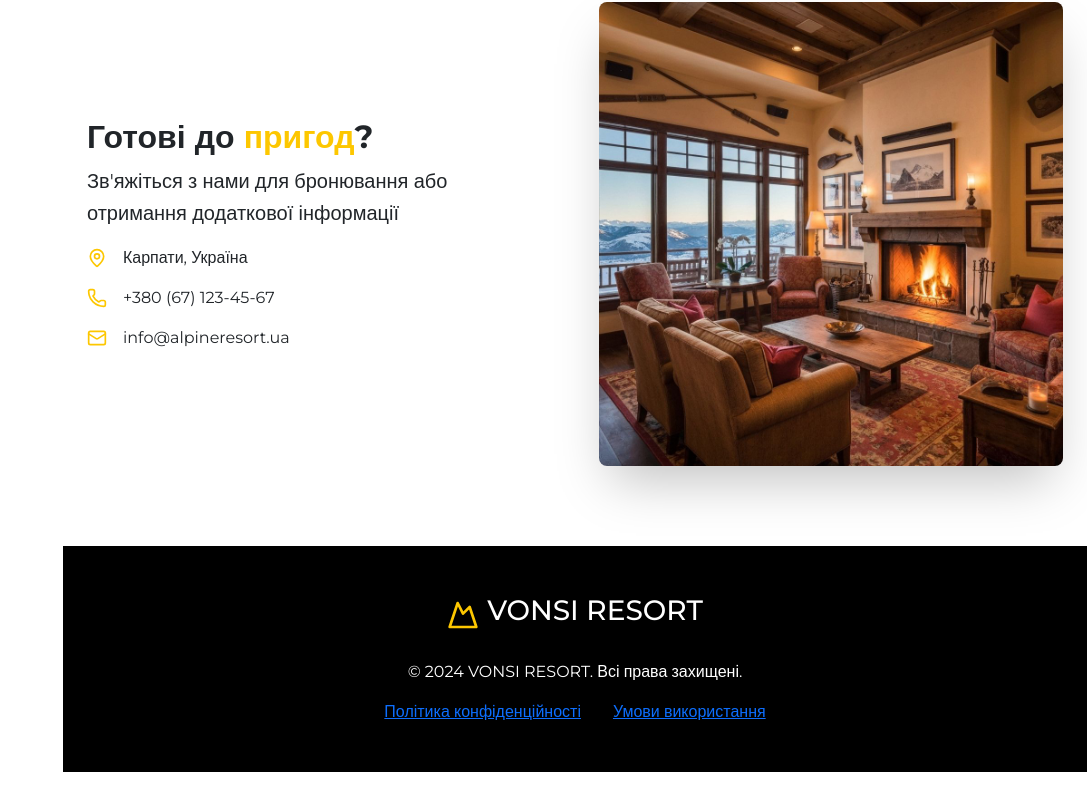
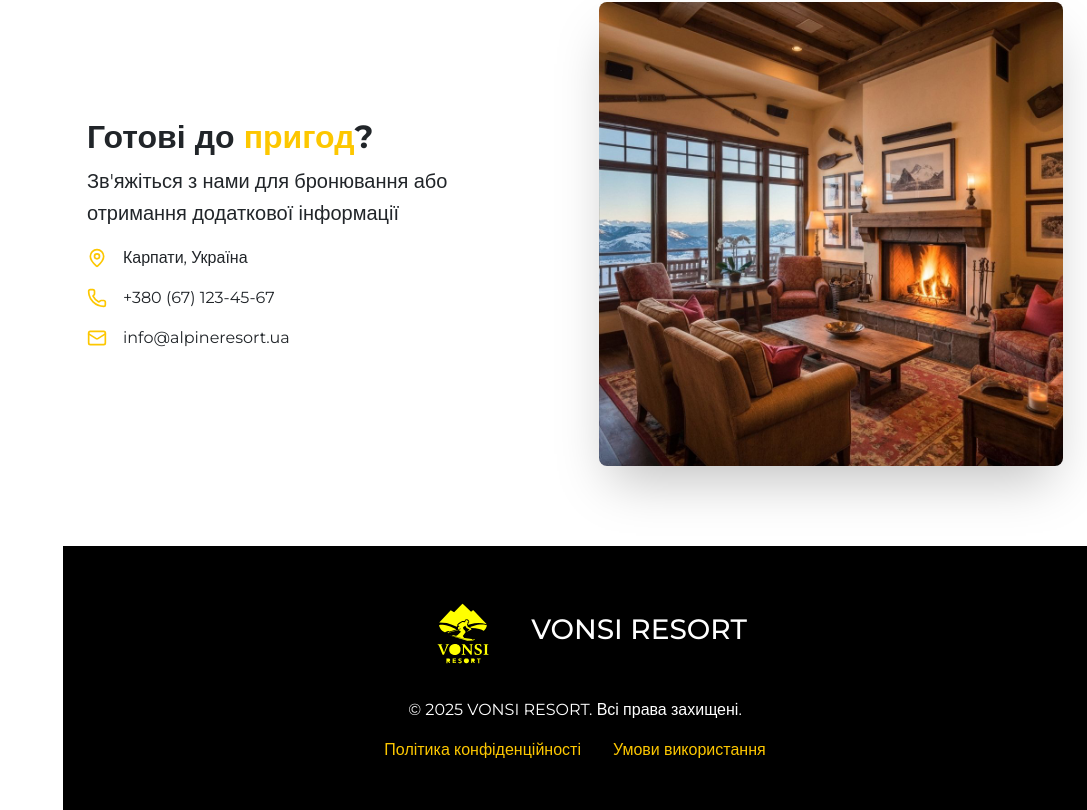
Before and after one commit to AnonimHakerrr/Vonsi, a React (Vite) app in the folder frontend/: page / in a window 1280 px wide. Shown: the part 1737-2547 px from the top of the page, without its empty margins (193-1280 px from the left). Before the commit the page ends 2509 px from the top, so only its background shows below. Built offline with nearby package versions, Linux system fonts and the light colour scheme; a web font is replaced by a local one.

Commit message:
Finish HomePage

```diff
--- a/frontend/src/pages/Homepage.tsx
+++ b/frontend/src/pages/Homepage.tsx
@@ -180,22 +180,54 @@ export default function HomePage() {
         <footer className="bg-black text-white py-12 px-6">
           <div className="max-w-7xl mx-auto text-center">
             <div className="flex items-center justify-center gap-2 mb-6">
-              <Mountain className="h-8 w-8 text-yellow-400" />
+              <svg
+                xmlns="http://www.w3.org/2000/svg"
+                className="h-20 w-30 text-yellow-400"
+                width="1024"
+                height="1024"
+                viewBox="0 0 1024 1024"
+              >
+                <g fill="yellow" stroke="none">
+                  <path d="M 690 825 L 690 833 L 691 834 L 691 836 L 706 836 L 707 837 L 707 884 L 708 885 L 720 885 L 720 837 L 721 836 L 737 836 L 737 825 Z" />
+                  <path d="M 617 825 L 617 884 L 629 884 L 630 883 L 630 865 L 631 864 L 638 864 L 642 869 L 643 872 L 645 874 L 646 877 L 651 884 L 665 884 L 665 882 L 653 865 L 653 862 L 661 855 L 662 851 L 663 850 L 663 839 L 662 838 L 661 834 L 656 829 L 652 827 L 650 827 L 649 826 L 645 826 L 644 825 Z" />
+                  <path d="M 630 837 L 631 836 L 643 836 L 644 837 L 646 837 L 650 841 L 650 848 L 646 852 L 645 852 L 644 853 L 640 853 L 639 854 L 631 854 L 630 853 Z" />
+                  <path d="M 380 825 L 380 884 L 423 884 L 423 873 L 393 873 L 392 872 L 392 861 L 393 860 L 419 860 L 419 849 L 394 849 L 393 848 L 393 837 L 394 836 L 421 836 L 421 829 L 422 828 L 422 825 Z" />
+                  <path d="M 300 825 L 300 884 L 301 885 L 313 885 L 313 865 L 314 864 L 321 864 L 327 872 L 328 875 L 330 877 L 334 884 L 348 884 L 348 882 L 336 865 L 336 862 L 340 860 L 345 855 L 347 851 L 347 839 L 346 838 L 345 834 L 340 829 L 336 827 L 333 827 L 332 826 L 327 826 L 326 825 Z" />
+                  <path d="M 313 837 L 314 836 L 326 836 L 327 837 L 330 837 L 334 841 L 334 847 L 333 848 L 333 849 L 330 852 L 329 852 L 328 853 L 314 853 L 313 852 Z" />
+                  <path d="M 548 824 L 547 825 L 544 825 L 543 826 L 536 829 L 528 837 L 528 838 L 525 842 L 525 844 L 524 845 L 524 848 L 523 849 L 523 861 L 524 862 L 524 865 L 525 866 L 527 871 L 529 873 L 529 874 L 535 880 L 536 880 L 538 882 L 539 882 L 542 884 L 545 884 L 546 885 L 549 885 L 550 886 L 560 886 L 561 885 L 564 885 L 565 884 L 567 884 L 568 883 L 570 883 L 571 882 L 572 882 L 574 880 L 575 880 L 582 873 L 582 872 L 584 870 L 584 869 L 586 866 L 586 864 L 587 863 L 587 857 L 588 856 L 588 852 L 587 851 L 587 846 L 586 845 L 586 843 L 585 842 L 584 839 L 582 837 L 582 836 L 576 830 L 575 830 L 573 828 L 572 828 L 569 826 L 567 826 L 566 825 L 563 825 L 562 824 Z" />
+                  <path d="M 552 835 L 560 835 L 561 836 L 563 836 L 565 838 L 566 838 L 571 843 L 571 844 L 572 845 L 572 846 L 573 847 L 573 848 L 574 849 L 574 860 L 573 861 L 573 863 L 572 864 L 572 865 L 570 867 L 570 868 L 567 871 L 566 871 L 564 873 L 563 873 L 562 874 L 559 874 L 558 875 L 552 875 L 551 874 L 549 874 L 548 873 L 547 873 L 546 872 L 545 872 L 539 866 L 539 865 L 538 864 L 538 863 L 537 862 L 537 859 L 536 858 L 536 851 L 537 850 L 537 848 L 538 847 L 538 846 L 539 845 L 539 844 L 545 838 L 546 838 L 547 837 L 548 837 L 549 836 L 551 836 Z" />
+                  <path d="M 469 824 L 468 825 L 465 825 L 461 827 L 455 833 L 453 838 L 453 846 L 456 852 L 460 855 L 480 862 L 483 866 L 483 870 L 479 874 L 477 874 L 476 875 L 471 875 L 470 874 L 467 874 L 458 869 L 455 869 L 451 874 L 451 877 L 455 881 L 464 885 L 468 885 L 469 886 L 480 886 L 481 885 L 486 884 L 493 878 L 496 872 L 496 863 L 495 862 L 495 860 L 492 856 L 483 851 L 481 851 L 478 849 L 470 847 L 466 843 L 466 840 L 472 835 L 479 835 L 485 838 L 489 838 L 494 832 L 494 830 L 492 828 L 482 824 Z" />
+                  <path d="M 777 642 L 776 646 L 778 648 L 781 648 L 787 651 L 790 654 L 792 659 L 792 761 L 786 769 L 775 772 L 774 776 L 775 777 L 838 777 L 839 776 L 838 772 L 827 769 L 822 764 L 820 757 L 821 657 L 826 650 L 836 647 L 837 643 L 836 642 Z" />
+                  <path d="M 186 642 L 185 646 L 193 649 L 204 663 L 251 778 L 268 779 L 315 666 L 321 655 L 326 650 L 333 648 L 335 643 L 290 643 L 291 648 L 298 648 L 302 651 L 302 659 L 271 744 L 268 745 L 234 659 L 235 651 L 240 648 L 246 648 L 246 642 Z" />
+                  <path d="M 640 642 L 593 642 L 594 647 L 604 650 L 610 658 L 609 731 L 604 728 L 533 642 L 495 642 L 495 647 L 505 651 L 511 659 L 511 760 L 505 768 L 495 771 L 494 776 L 543 776 L 542 772 L 532 769 L 525 760 L 525 681 L 528 680 L 609 779 L 624 779 L 624 658 L 630 650 L 640 647 Z" />
+                  <path d="M 701 639 L 682 644 L 669 654 L 662 668 L 662 688 L 668 700 L 675 707 L 717 729 L 726 738 L 728 743 L 727 757 L 718 767 L 712 769 L 695 769 L 685 765 L 674 755 L 666 737 L 658 737 L 662 770 L 665 773 L 685 779 L 710 780 L 730 775 L 746 763 L 753 749 L 754 732 L 750 720 L 741 710 L 698 687 L 691 680 L 688 672 L 689 660 L 695 652 L 701 649 L 716 649 L 731 659 L 740 676 L 746 676 L 744 646 L 725 640 Z" />
+                  <path d="M 386 642 L 377 645 L 360 655 L 350 665 L 341 681 L 336 701 L 336 721 L 340 738 L 351 757 L 363 768 L 376 775 L 394 780 L 420 780 L 433 777 L 454 766 L 466 754 L 475 739 L 480 720 L 480 699 L 476 683 L 471 672 L 464 662 L 456 654 L 440 645 L 427 641 L 414 639 L 404 639 Z" />
+                  <path d="M 400 650 L 415 650 L 427 655 L 438 667 L 443 677 L 447 690 L 447 695 L 448 696 L 448 705 L 449 706 L 448 726 L 447 727 L 447 731 L 443 744 L 436 756 L 427 765 L 415 770 L 402 770 L 401 769 L 398 769 L 387 763 L 381 757 L 375 748 L 371 739 L 369 729 L 368 728 L 368 722 L 367 721 L 367 699 L 368 698 L 369 687 L 373 675 L 378 666 L 386 657 L 390 654 Z" />
+                  <path d="M 206 400 L 206 405 L 212 422 L 227 450 L 245 469 L 255 477 L 278 491 L 282 491 L 290 485 L 310 477 L 329 475 L 334 480 L 339 480 L 425 454 L 425 452 L 376 428 L 348 417 L 294 400 L 253 394 L 222 395 Z" />
+                  <path d="M 817 401 L 794 393 L 777 390 L 727 390 L 699 394 L 664 402 L 603 422 L 603 424 L 622 435 L 672 438 L 719 447 L 744 455 L 776 470 L 779 470 L 793 455 L 803 441 L 812 422 L 817 407 Z" />
+                  <path d="M 664 584 L 662 578 L 631 584 L 625 576 L 528 563 L 509 538 L 545 490 L 539 471 L 516 447 L 513 427 L 541 406 L 558 436 L 596 454 L 558 486 L 620 453 L 616 442 L 573 419 L 562 390 L 573 371 L 557 358 L 578 367 L 582 352 L 562 333 L 546 339 L 538 360 L 504 358 L 454 389 L 453 403 L 471 426 L 455 419 L 447 431 L 451 451 L 481 443 L 485 448 L 330 492 L 321 487 L 315 497 L 327 503 L 331 496 L 457 461 L 486 483 L 441 529 L 432 527 L 428 538 L 381 526 L 371 530 L 590 593 L 331 528 L 566 598 L 638 595 Z" />
+                  <path d="M 516 490 L 517 491 L 517 493 L 513 497 L 513 498 L 504 507 L 504 508 L 495 517 L 495 518 L 488 525 L 488 526 L 480 534 L 479 534 L 476 537 L 474 537 L 473 536 L 473 533 L 477 529 L 477 528 L 502 503 L 502 502 L 514 490 Z" />
+                  <path d="M 208 364 L 304 372 L 362 389 L 433 418 L 440 409 L 439 389 L 457 370 L 503 346 L 532 345 L 543 327 L 565 323 L 578 329 L 591 349 L 590 366 L 574 388 L 578 394 L 660 375 L 710 370 L 760 374 L 816 387 L 645 209 L 639 207 L 615 228 L 508 126 L 501 127 L 398 235 L 355 208 Z" />
+                  <path d="M 355 229 L 357 231 L 363 273 L 351 292 L 351 295 L 371 290 L 375 294 L 375 296 L 309 341 L 306 341 L 305 338 L 333 288 L 333 285 L 329 286 L 277 316 L 275 316 L 274 313 L 353 229 Z" />
+                  <path d="M 638 228 L 640 228 L 641 229 L 641 231 L 642 232 L 642 234 L 643 235 L 643 237 L 644 238 L 644 240 L 646 244 L 646 247 L 647 248 L 647 250 L 648 251 L 648 253 L 650 257 L 650 260 L 651 261 L 651 263 L 652 264 L 652 266 L 653 267 L 653 269 L 654 270 L 654 272 L 655 273 L 655 275 L 657 279 L 657 282 L 658 283 L 658 285 L 659 286 L 659 288 L 660 289 L 660 291 L 661 292 L 661 294 L 662 295 L 662 297 L 663 298 L 663 300 L 665 304 L 665 307 L 666 308 L 666 310 L 667 311 L 667 313 L 669 317 L 669 320 L 668 321 L 666 321 L 621 277 L 617 277 L 616 276 L 609 276 L 608 275 L 602 275 L 601 274 L 597 274 L 596 273 L 596 271 L 607 259 L 607 258 L 633 232 L 634 232 Z" />
+                  <path d="M 505 145 L 508 152 L 516 197 L 503 225 L 501 246 L 519 231 L 523 230 L 551 296 L 548 297 L 530 284 L 527 284 L 495 309 L 491 310 L 490 307 L 501 285 L 497 285 L 465 298 L 441 305 L 441 298 L 460 251 L 431 276 L 428 276 L 411 246 L 499 149 Z" />
+                </g>
+              </svg>
               <h3 className="text-2xl font-bold">VONSI RESORT</h3>
             </div>
             <p className="text-muted-foreground mb-6">
-              © 2024 VONSI RESORT. Всі права захищені.
+              © 2025 VONSI RESORT. Всі права захищені.
             </p>
             <div className="flex justify-center gap-8">
               <a
                 href="/privacy"
-                className="hover:text-yellow-400 transition-colors"
+                className="!text-yellow-400 transition-colors !no-underline"
               >
                 Політика конфіденційності
               </a>
               <a
                 href="/terms"
-                className="hover:text-yellow-400 transition-colors"
+                className="!text-yellow-400 transition-colors !no-underline"
               >
                 Умови використання
               </a>
```
